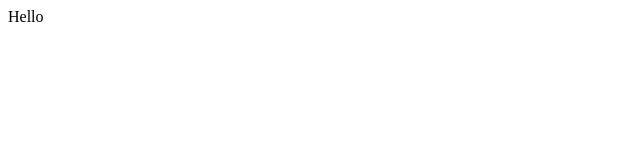
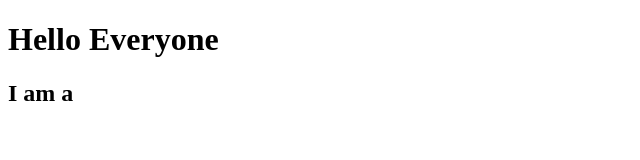
Before and after one commit to tzw409/Demo, a plain HTML site: page hello.html in a window 1280 px wide. Shown: the whole page, without its empty margins (0-640 px from the left). Drawn offline with Linux system fonts and the light colour scheme.

Commit message:
change hello.html frame

```diff
--- a/hello.html
+++ b/hello.html
@@ -1,3 +1,12 @@
-<html>
-	Hello
+<!DOCTYPE html>
+<html lang="en">
+<head>
+	<meta charset="UTF-8">
+	<meta name="viewport" content="width=device-width, initial-scale=1.0">
+	<title>Document</title>
+</head>
+<body>
+	<h1>Hello Everyone</h1>
+	<h2>I am a <learner class=""></learner></h2>
+</body>
 </html>
```
